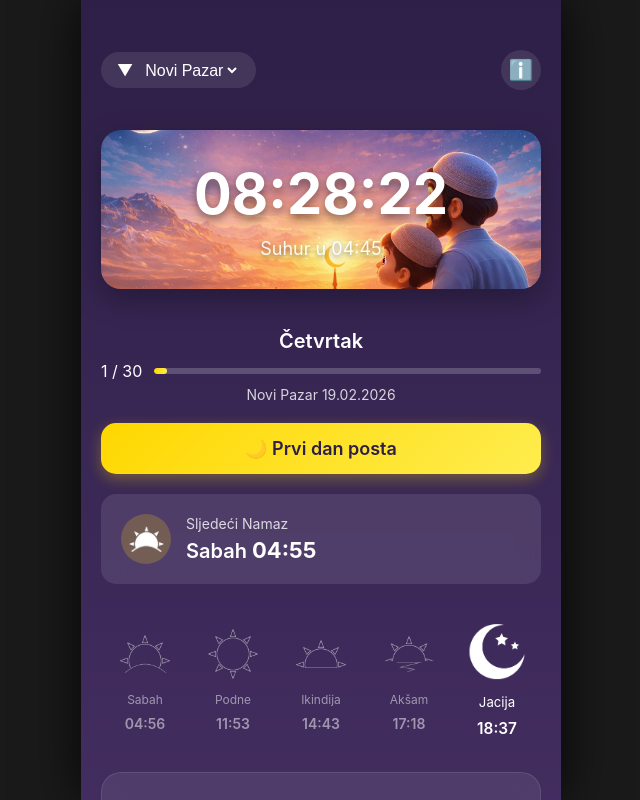
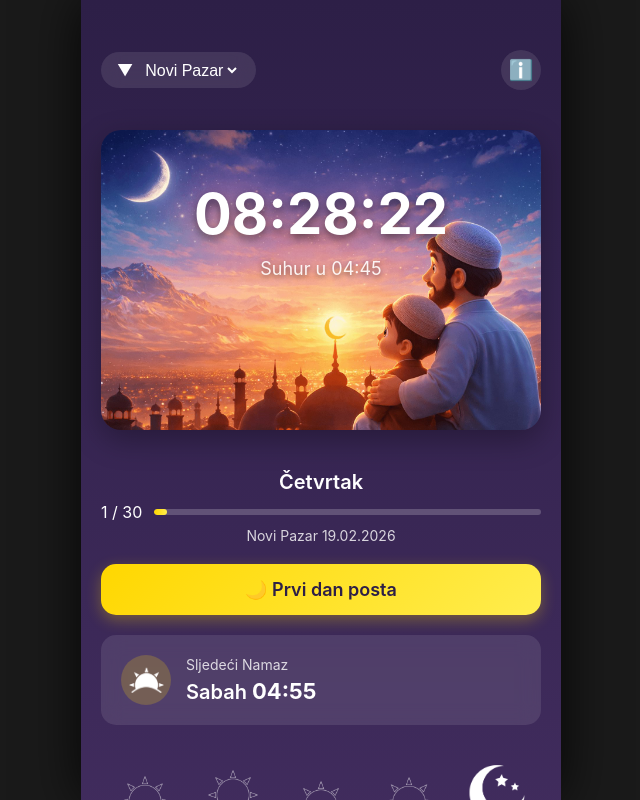
Before and after one commit to ramcevicadis/ramadan-app, a React (Create React App) app: page / in a window 1280 px wide. Shown: the whole page, without its empty margins (319-959 px from the left). Built offline with nearby package versions, Linux system fonts and the light colour scheme.

Commit message:
Update App.css

```diff
--- a/src/styles/App.css
+++ b/src/styles/App.css
@@ -88,7 +88,7 @@ body {
   position: absolute;
   bottom: 30px;
   color: white;
-  font-size: 18px;
+  font-size: 12px;
   font-weight: 500;
   text-align: center;
   padding: 0 20px;
@@ -178,7 +178,8 @@ body {
   background-size: cover;
   background-position: center;
   border-radius: 20px;
-  padding: 30px 20px;
+  padding: 50px 20px;
+  min-height: 300px;
   text-align: center;
   box-shadow: 0 10px 30px rgba(0, 0, 0, 0.3);
   position: relative;
```
